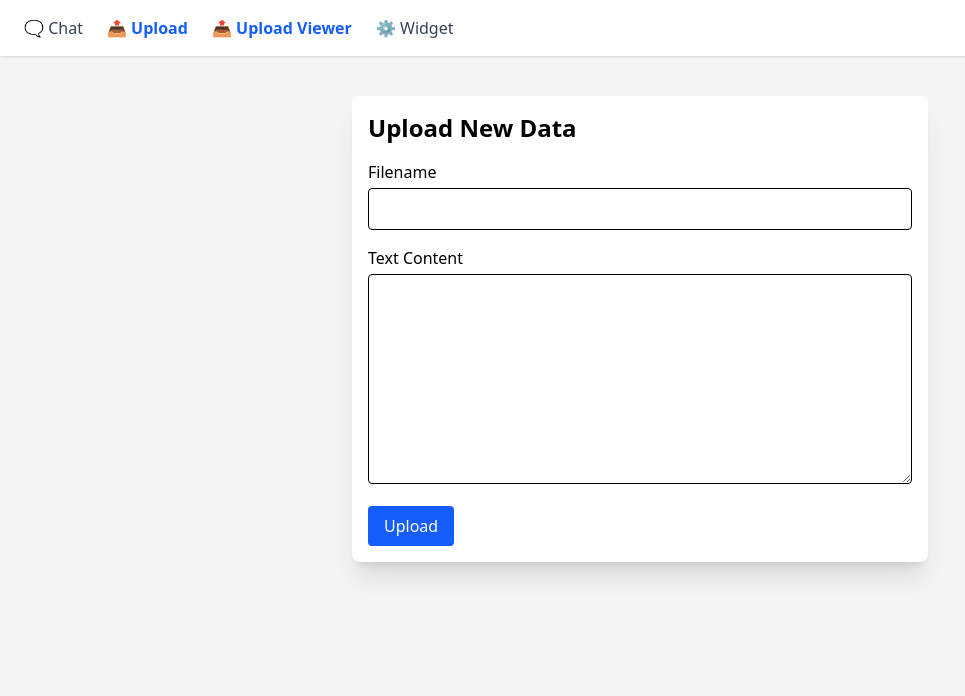
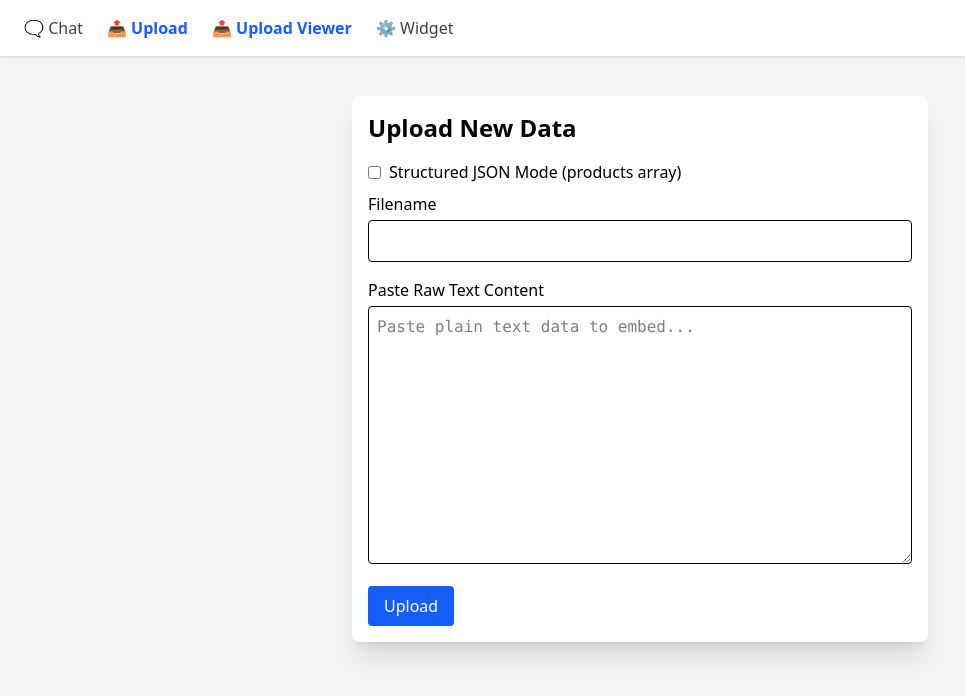
Before and after one commit to Jdjohar/LAChatbot, a React (Vite) app in the folder frontend/: page /upload in a window 1280 px wide. Shown: the top 696 px of the page, without its empty margins (0-965 px from the left). Built offline with nearby package versions, Linux system fonts and the light colour scheme.

Commit message:
new data added

```diff
--- a/frontend/package.json
+++ b/frontend/package.json
@@ -11,6 +11,7 @@
   },
   "dependencies": {
     "@tailwindcss/vite": "^4.1.7",
+    "marked": "^15.0.12",
     "react": "^19.1.0",
     "react-dom": "^19.1.0",
     "react-router-dom": "^7.6.1"
--- a/frontend/src/ChatbotApp.jsx
+++ b/frontend/src/ChatbotApp.jsx
@@ -1,4 +1,5 @@
 import React, { useState, useEffect, useRef } from "react";
+import { marked } from "marked";
 
 /**
  * ChatbotApp.jsx – A single‑page React UI for your Node/Express chatbot backend.
@@ -123,6 +124,15 @@ function AuthForm({ onSuccess }) {
     );
 }
 
+
+
+
+/********************* RESET CHAT ************************/
+
+
+
+
+
 /********************* CHAT ************************/
 function ChatUI({ token, onLogout }) {
     const [messages, setMessages] = useState([]); // { sender: "user"|"bot", text }
@@ -163,26 +173,28 @@ setMessages(
   setMessages((m) => [...m, { sender: "user", text: userText }]);
   setInput("");
   setLoading(true);
-        console.log("token:", token);
-        console.log("userText:", userText);
+
+  try {
     const BASE_URL = "https://lachatbot.onrender.com";
-        try {
     const res = await fetch(`${BASE_URL}/chat`, {
       method: "POST",
       headers: {
         "Content-Type": "application/json",
-                    Authorization: `Bearer ${token}`,
+        // 🔐 Internal auth bypass header
+        "x-internal-auth": "true",
       },
-                body: JSON.stringify({ message: userText }),
+      body: JSON.stringify({
+        message: userText,
+        visitorId: localStorage.getItem("userid") || "admin-ui", // fallback visitorId
+      }),
     });
-            console.log(res,"res");
+
     const data = await res.json();
-            console.log(data,"data");
-
     setMessages((m) => [...m, { sender: "bot", text: data.reply || data.error }]);
   } catch (err) {
     setMessages((m) => [...m, { sender: "bot", text: "Error contacting server." }]);
   }
+
   setLoading(false);
 }
 
@@ -197,7 +209,7 @@ setMessages(
             </div>
 
             {/* Messages */}
-            <div className="flex-1 overflow-y-auto px-4 py-6 space-y-4 bg-gray-50">
+            <div className="flex-1 overflow-y-auto px-4 py-6 space-y-4 bg-gray-50 chat-messages">
                 {messages.map((msg, idx) => (
                     <div
                         key={idx}
@@ -206,7 +218,7 @@ setMessages(
                             : "mr-auto bg-white"
                             }`}
                     >
-                        {msg.text}
+                       <p dangerouslySetInnerHTML={{ __html: marked.parse(msg.text) }} />
                     </div>
                 ))}
                 {loading && (
--- a/frontend/src/Upload.jsx
+++ b/frontend/src/Upload.jsx
@@ -1,9 +1,11 @@
-import React, { useState, useEffect, useRef } from "react";
+import React, { useState } from "react";
+
 export default function UploadData() {
   const [filename, setFilename] = useState('');
   const [data, setData] = useState('');
   const [message, setMessage] = useState('');
   const [loading, setLoading] = useState(false);
+  const [jsonMode, setJsonMode] = useState(false); // Toggle for structured input
 
   const handleUpload = async (e) => {
     e.preventDefault();
@@ -12,7 +14,31 @@ export default function UploadData() {
 
     const token = localStorage.getItem('token');
     if (!token) {
-      setMessage('You must be logged in to upload data.');
+      setMessage('❌ You must be logged in to upload data.');
+      setLoading(false);
+      return;
+    }
+
+    let payload = { filename };
+
+    try {
+      if (jsonMode) {
+        // Try to parse and flatten structured JSON
+        const parsed = JSON.parse(data);
+        if (!parsed.products || !Array.isArray(parsed.products)) {
+          throw new Error("Invalid JSON structure. Expected 'products' array.");
+        }
+
+        const flatText = parsed.products
+          .map(p => `${p.title}\n\n${p.text}`)
+          .join('\n\n---\n\n');
+
+        payload.data = flatText;
+      } else {
+        payload.data = data;
+      }
+    } catch (jsonErr) {
+      setMessage(`❌ JSON Error: ${jsonErr.message}`);
       setLoading(false);
       return;
     }
@@ -24,7 +50,7 @@ export default function UploadData() {
           'Content-Type': 'application/json',
           Authorization: `Bearer ${token}`,
         },
-        body: JSON.stringify({ filename, data }),
+        body: JSON.stringify(payload),
       });
 
       const result = await res.json();
@@ -48,8 +74,18 @@ export default function UploadData() {
     <div className="max-w-xl mx-auto p-4 mt-10 bg-white shadow-xl rounded-lg">
       <h2 className="text-2xl font-semibold mb-4">Upload New Data</h2>
       <form onSubmit={handleUpload} className="space-y-4">
+        <div className="flex items-center mb-2">
+          <input
+            type="checkbox"
+            checked={jsonMode}
+            onChange={() => setJsonMode(!jsonMode)}
+            className="mr-2"
+          />
+          <label>Structured JSON Mode (products array)</label>
+        </div>
+
         <div>
-          <label className="block mb-1">Filename</label>
+          <label className="block mb-1 font-medium">Filename {filename}</label>
           <input
             type="text"
             value={filename}
@@ -58,24 +94,37 @@ export default function UploadData() {
             required
           />
         </div>
+
         <div>
-          <label className="block mb-1">Text Content</label>
+          <label className="block mb-1 font-medium">
+            {jsonMode ? "Paste Product JSON" : "Paste Raw Text Content"}
+          </label>
           <textarea
-            rows={8}
+            rows={10}
             value={data}
             onChange={(e) => setData(e.target.value)}
-            className="w-full border p-2 rounded"
+            className="w-full border p-2 rounded font-mono"
+            placeholder={jsonMode ? `{
+  "products": [
+    {
+      "title": "Product Name",
+      "text": "Benefits and description here..."
+    }
+  ]
+}` : "Paste plain text data to embed..."}
             required
           />
         </div>
+
         <button
           type="submit"
           disabled={loading}
-          className="bg-blue-600 text-white px-4 py-2 rounded hover:bg-blue-700"
+          className="bg-blue-600 text-white px-4 py-2 rounded hover:bg-blue-700 disabled:opacity-60"
         >
           {loading ? 'Uploading...' : 'Upload'}
         </button>
       </form>
+
       {message && (
         <div className="mt-4 text-center text-sm text-gray-700">{message}</div>
       )}
--- a/frontend/src/index.css
+++ b/frontend/src/index.css
@@ -3,3 +3,12 @@
 @tailwind base;
 @tailwind components;
 @tailwind utilities;
+
+/* Style all links inside chat messages */
+.chat-messages p a {
+  color: #2563eb; /* Tailwind blue-600 */
+  text-decoration: underline;
+}
+.chat-messages p a:hover {
+  color: #1d4ed8; /* Tailwind blue-700 */
+}
```
Also changed, not shown: 1 other file (tests, documents, lock files or other folders). Lines whose indentation alone changed are shown as unchanged.
